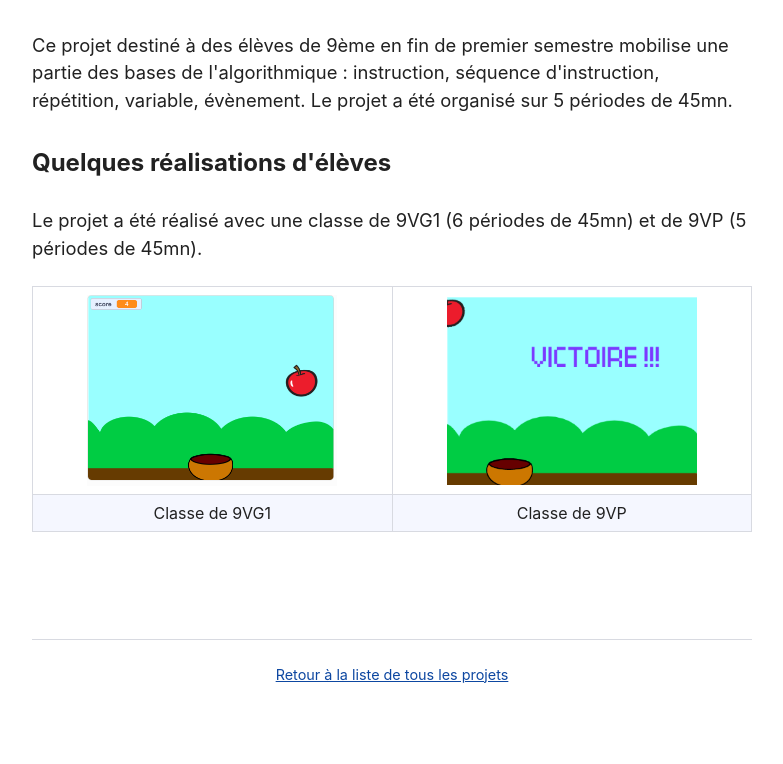
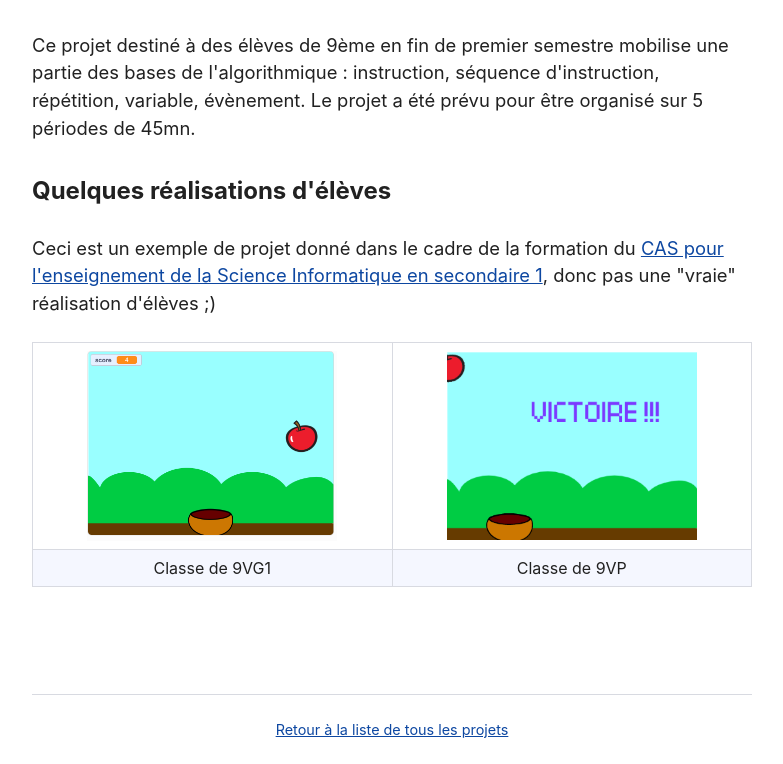
Before and after one commit to yannsq/yannsq.github.io, a plain HTML site: page projets/cas-si/index.html in a window 1280 px wide. Shown: the part 99-863 px from the top of the page, without its empty margins (248-1031 px from the left). Before the commit the page ends 808 px from the top, so only its background shows below. Drawn offline with Linux system fonts and the light colour scheme.

Commit message:
Modification de l'exemple pour expliquer que c'est un exemple du CAS pas une production élèves

```diff
--- a/projets/cas-si/index.html
+++ b/projets/cas-si/index.html
@@ -7,11 +7,11 @@
   <body>
     <h1>Attrapons (toutes) les pommes !</h1>
     <p>
-Ce projet destiné à des élèves de 9ème en fin de premier semestre mobilise une partie des bases de l'algorithmique : instruction, séquence d'instruction, répétition, variable, évènement. Le projet a été organisé sur 5 périodes de 45mn.
+Ce projet destiné à des élèves de 9ème en fin de premier semestre mobilise une partie des bases de l'algorithmique : instruction, séquence d'instruction, répétition, variable, évènement. Le projet a été prévu pour être organisé sur 5 périodes de 45mn.
     </p>
     <h2>Quelques réalisations d'élèves</h2>
     <p>
-Le projet a été réalisé avec une classe de 9VG1 (6 périodes de 45mn) et de 9VP (5 périodes de 45mn).
+Ceci est un exemple de projet donné dans le cadre de la formation du <a href="go.epfl.ch/csa-si">CAS pour l'enseignement de la Science Informatique en secondaire 1</a>, donc pas une "vraie" réalisation d'élèves ;)
 <table>
   <tr>
     <td>
```
